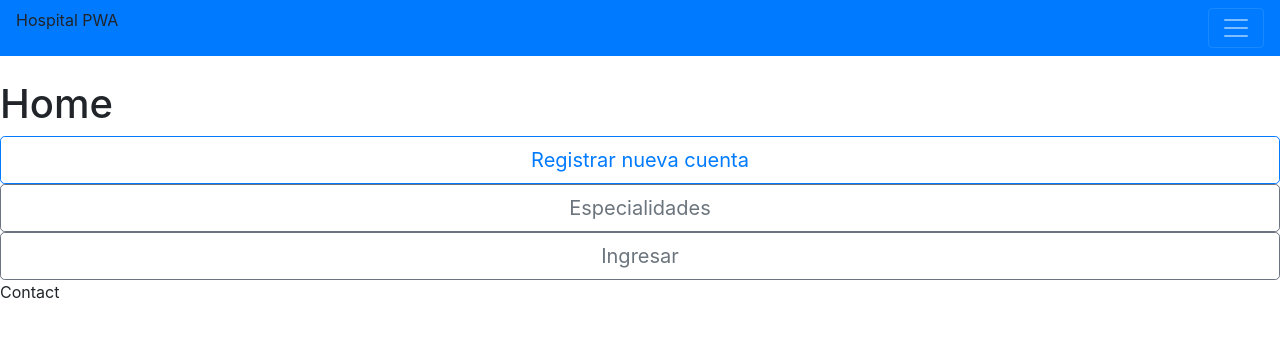
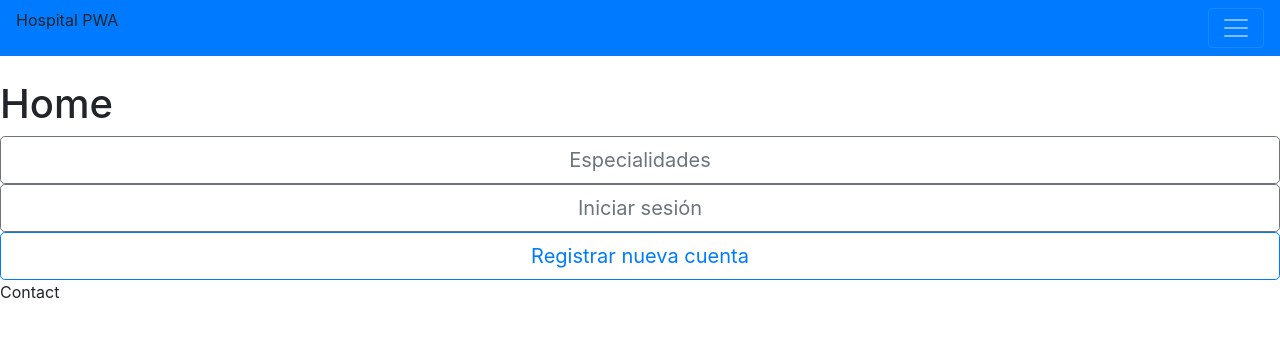
Before and after one commit to portisk8/HistoriaClinica-PWA, a React (Create React App) app in the folder FrontEnd/: page /home in a window 1280 px wide. Shown: the top 338 px of the page. Built offline with nearby package versions, Linux system fonts and the light colour scheme.

Commit message:
Correcciones de idioma en botones

```diff
--- a/FrontEnd/src/Views/Home/Home.js
+++ b/FrontEnd/src/Views/Home/Home.js
@@ -22,22 +22,25 @@ class Home extends React.Component {
       <div>
         <Header></Header>
         <h1>Home</h1>
-        <div>
-          <Link from="/" to="/SingIn">
-            <button /*onClick={this.routeChangeLogin}*/type="button" class="btn btn-outline-primary btn-lg btn-block">
-              Registrar nueva cuenta
-            </button>
-          </Link>
-        </div>
+
         <div>
           <Link from="/" to="/Especialidades">
             <button /*onClick={this.routeChangeEspecialidades}*/ type="button" class="btn btn-outline-secondary btn-lg btn-block">
               Especialidades
             </button>
           </Link>
+        </div>
+        <div>
           <Link from="/" to="/Login">
             <button /*onClick={this.routeChangeEspecialidades}*/ type="button" class="btn btn-outline-secondary btn-lg btn-block">
-              Ingresar
+              Iniciar sesión
+            </button>
+          </Link>
+        </div>
+        <div>
+          <Link from="/" to="/SingIn">
+            <button /*onClick={this.routeChangeLogin}*/type="button" class="btn btn-outline-primary btn-lg btn-block">
+              Registrar nueva cuenta
             </button>
           </Link>
         </div>
--- a/FrontEnd/src/Views/Login/Login.js
+++ b/FrontEnd/src/Views/Login/Login.js
@@ -68,19 +68,19 @@ class Login extends React.Component{
 
                 <div class="row">
                     <div class="col-md-6 login-form-1">
-                        <h3>Login for Form 1</h3>
+                        <h3>Iniciar sesión</h3>
                         <form>
                             <div class="form-group">
-                                <input type="text" class="form-control" placeholder="Your Email *" value="" />
+                                <input type="text" class="form-control" placeholder="Tu Email" value="" />
                             </div>
                             <div class="form-group">
-                                <input type="password" class="form-control" placeholder="Your Password *" value="" />
+                                <input type="password" class="form-control" placeholder="Tu Contraseña" value="" />
                             </div>
                             <div class="form-group">
-                                <input type="submit" class="btnSubmit" value="Login" />
+                                <input type="submit" class="btnSubmit" value="Ingresar" />
                             </div>
                             <div class="form-group">
-                                <a href="#" class="ForgetPwd">Forget Password?</a>
+                                <a href="#" class="ForgetPwd">¿Olvidaste tu contraseña?</a>
                             </div>
                         </form>
                     </div>
```
